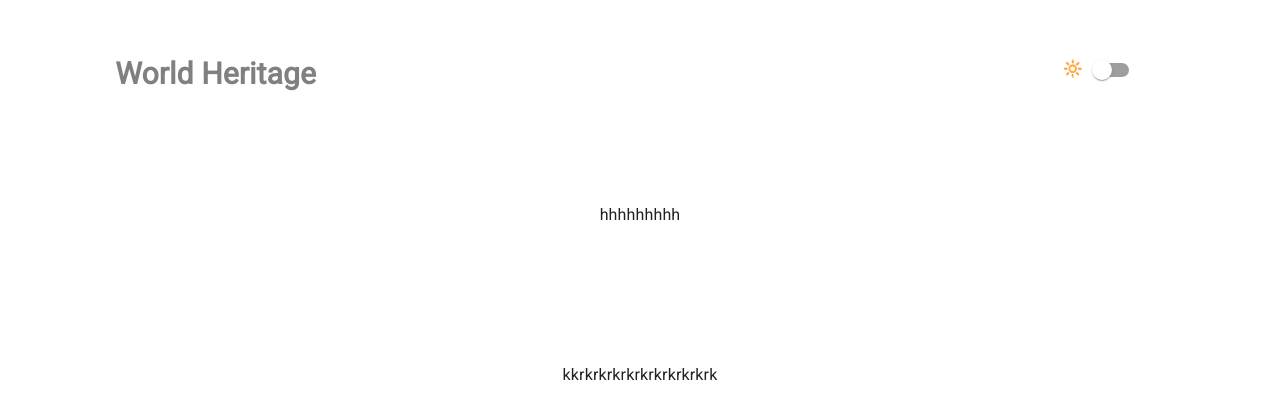
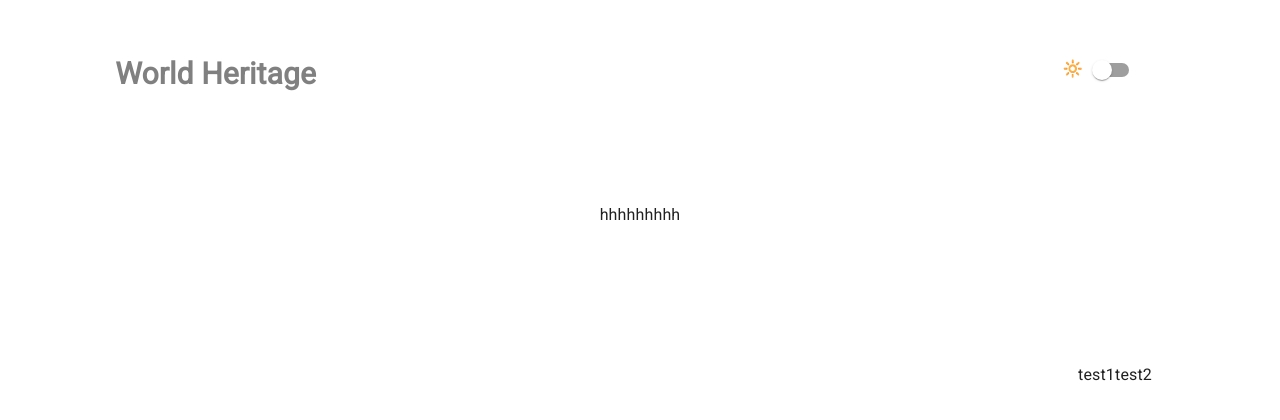
Before and after one commit to zigzagdev/world-heritage, a React (Create React App) app in the folder app/: page / in a window 1280 px wide. Shown: the top 420 px of the page. Built offline with nearby package versions, Linux system fonts and the light colour scheme; the HTML template or start-up script is replaced by a standard one.

Commit message:
delete_invainPackage

```diff
--- a/app/src/layouts/Footer.tsx
+++ b/app/src/layouts/Footer.tsx
@@ -1,37 +1,54 @@
 import React from 'react';
 import MediaQuery from "react-responsive";
-import Theme from "../components/Toogle";
-
-const inner = {
-    display: "inline-block",
-    verticalAlign: "top",
-    margin: "0 20px",
-}
-
-const leftInner = {
-    display: "inline-block",
-    verticalAlign: "top",
-    margin: "0 70px 0 20px",
-}
 
 const outline = {
-    display: "grid",
-}
-
-const right1 = {
-    color: "darkblue",
-    fontSize: "24px",
-    textDecoration: "none",
+    display: 'flex',
+    justifyContent: 'flex-end',
+    paddingRight: '10%'
 }
 
 const Footer = () => {
     return (
-        <div style={outline}>
-            <MediaQuery query="(max-width: 767px)">
-                fsadfsafsadfasdfttt
+        <div>
+            <MediaQuery query="(max-width: 640px)">
+                <div style={outline}>
+                    <div>
+                        test1
+                    </div>
+                    <div>
+                        test2
+                    </div>
+                </div>
             </MediaQuery>
-            <MediaQuery query="(min-width: 768px)">
-                kkrkrkrkrkrkrkrkrkrkrk
+            <MediaQuery query="(min-width: 641px) and (max-width: 768px)">
+                <div style={outline}>
+                    <div>
+                        test1
+                    </div>
+                    <div>
+                        test2
+                    </div>
+                </div>
+            </MediaQuery>
+            <MediaQuery query="(min-width: 769px) and (max-width: 1024px)">
+                <div style={outline}>
+                    <div>
+                        test1
+                    </div>
+                    <div>
+                        test2
+                    </div>
+                </div>
+            </MediaQuery>
+            <MediaQuery query="(min-width: 1025px)">
+                <div style={outline}>
+                    <div>
+                        test1
+                    </div>
+                    <div>
+                        test2
+                    </div>
+                </div>
             </MediaQuery>
         </div>
     )
```
